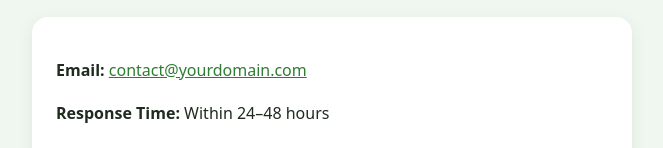
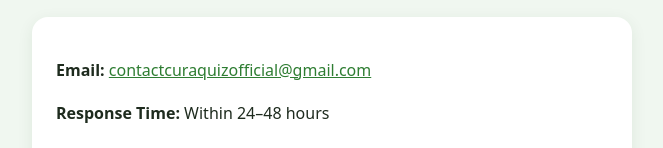
Before and after one commit to sohail9784/ECOresume, a plain HTML site: page contact.html in a window 1280 px wide. Shown: the part 153-301 px from the top of the page, without its empty margins (308-971 px from the left). Drawn offline with Linux system fonts and the light colour scheme.

Commit message:
Update contact.html

```diff
--- a/contact.html
+++ b/contact.html
@@ -16,7 +16,7 @@
     <h1>📬 Contact Us</h1>
     <p>Have questions, feedback, or suggestions? We'd love to hear from you!</p>
     <div class="card">
-        <p><strong>Email:</strong> <a href="mailto:contact@yourdomain.com">contact@yourdomain.com</a></p>
+        <p><strong>Email:</strong> <a href="mailto:contactcuraquizofficial@gmail.com.com">contactcuraquizofficial@gmail.com</a></p>
         <p><strong>Response Time:</strong> Within 24–48 hours</p>
         <p><strong>Social:</strong> Follow us for updates (coming soon)</p>
     </div>
```
